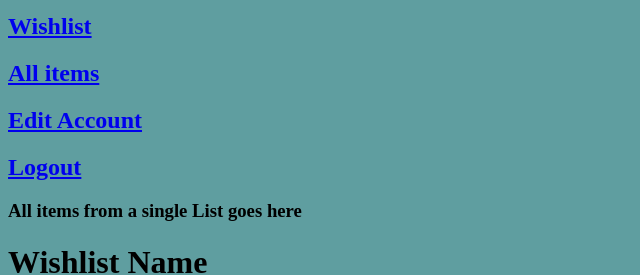
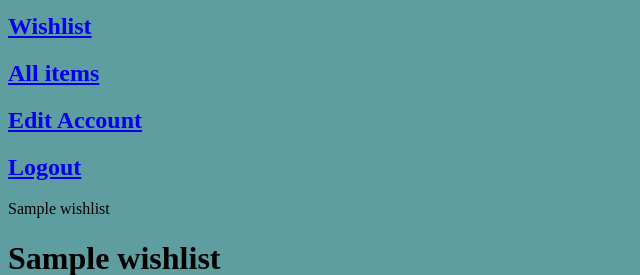
Before and after one commit to jenlopez1411/cst438project02, a Django app: template wishlist/templates/wishlist/full_list.html in a window 1280 px wide. Shown: the part 114-389 px from the top of the page, without its empty margins (0-640 px from the left). Run offline with Django 3.2, Linux system fonts and the light colour scheme; the template is opened without the code that fills it: most values are stand-ins (such as "Sample title", 1, 10 or a date in 2020).

Commit message:
Updated home and list pages

```diff
--- a/wishlist/templates/wishlist/full_list.html
+++ b/wishlist/templates/wishlist/full_list.html
@@ -1,8 +1,9 @@
 {% extends 'wishlist/base/base.html' %}
 {% load static %}
 
-{% block tab_title %} ListName List {% endblock %}
+{% block tab_title %} {{wishlist.name}} {% endblock %}
 {% block body %}
-   <h3>All items from a single List goes here</h3>
-   {%include 'wishlist/includes/fulllist.html'%}
+
+   {{wishlist.name}}
+   {%include 'wishlist/includes/fulllist.html' with items=items%}
     {% endblock %}
--- a/wishlist/templates/wishlist/includes/fulllist.html
+++ b/wishlist/templates/wishlist/includes/fulllist.html
@@ -1,4 +1,6 @@
 <!--For List Page Box-->
-<h1>Wishlist Name</h1>
+<h1>{{wishlist.name}}</h1>
 <!--Item Loop Here-->
-{%include 'wishlist/includes/item.html'%}
+{% for item in items %}
+{% include 'wishlist/includes/item.html' with name=item.name img=item.picture url=item.url description=item.description %}
+{% endfor %}
--- a/wishlist/templates/wishlist/includes/list.html
+++ b/wishlist/templates/wishlist/includes/list.html
@@ -1,2 +1,3 @@
 <!--For List Box on Home Page-->
-<h3><a href=/items/list>Wishlist Name</a></h3>
+<!--ToDo: Change to a GET CALL-->
+<h3><a href="{% url 'full-list' slug %}">{{name}}</a></h3>
--- a/wishlist/urls.py
+++ b/wishlist/urls.py
@@ -8,7 +8,7 @@ urlpatterns = [
     path('create-account/', views.create_account, name ='create-account'),
     path('home/', views.home, name='home'),
     path('items', views.all_items, name='items'),
-    path('items/list', views.full_list, name='full-list'),
+    path('items/list/<wishlist_slug>', views.full_list, name='full-list'),
     path('account/', views.account, name='account'),
     path('item/edit/', views.item_edit, name='item-edit')
 
```
Also changed, not shown: wishlist/templates/wishlist/home.html (+5 -2 lines).
